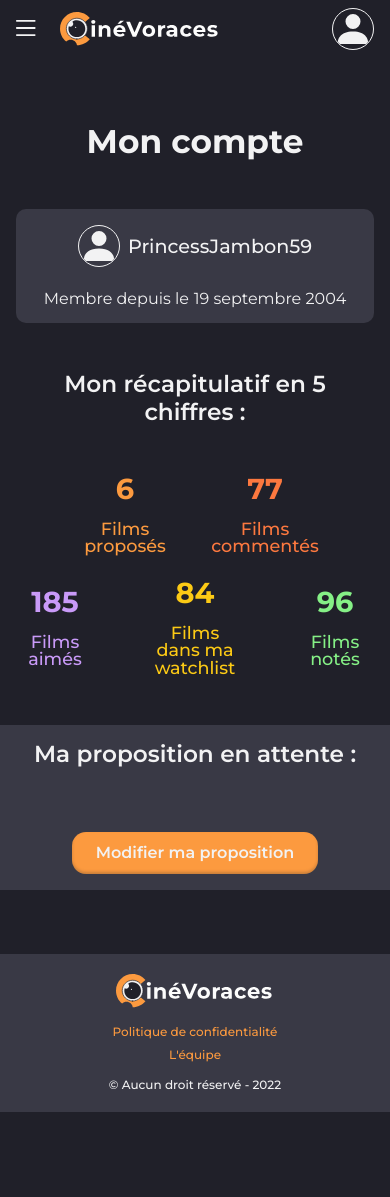
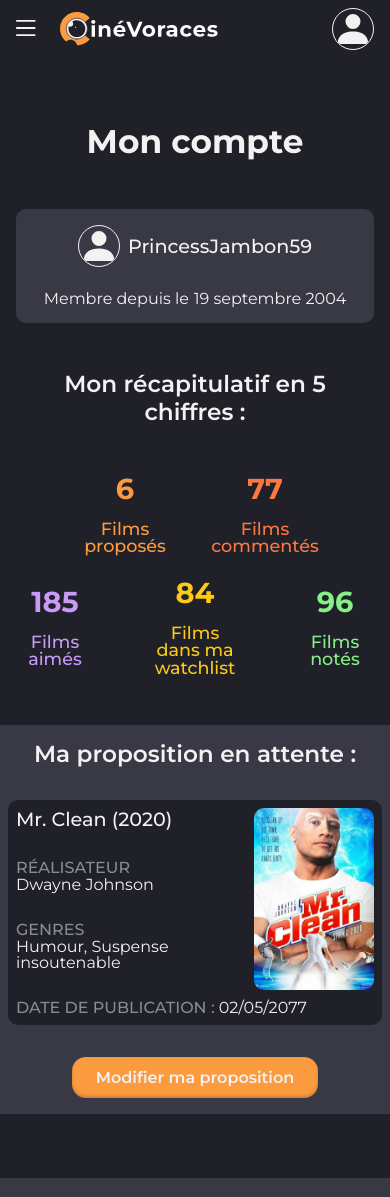
Before and after one commit to Julien-Goletto/cinevoraces-front, a React (Create React App) app: page /user in a window 390 px wide. Shown: the top 1197 px of the page. Before the commit the page ends 1112 px from the top, so only its background shows below. Built offline with nearby package versions, Linux system fonts and the light colour scheme.

Commit message:
<style> UserSubmittedFilm grid is responsive

```diff
--- a/src/pages/User/User.module.scss
+++ b/src/pages/User/User.module.scss
@@ -20,3 +20,26 @@
     white-space: nowrap;
   }
 }
+.title-h3 {
+  font-size: 1.2rem;
+  font-weight: 500;
+}
+.title-h4 {
+  font-size: 1rem;
+  font-weight: 500;
+  text-transform: uppercase;
+  color: var.$input-text;
+  & span {
+    white-space: nowrap;
+  }
+}
+
+@include mix.breakpoint('tablet') {
+  .title-h3 {
+    font-size: 1.75rem;
+    font-weight: 600;
+  }
+  .title-h4 {
+    font-size: 1.2rem;
+  }
+}
--- a/src/pages/User/User.tsx
+++ b/src/pages/User/User.tsx
@@ -18,7 +18,7 @@ const fake_data = {
     title: 'Mr. Clean',
     cover: 'fake_data/covers/cover_2.jpg',
     releaseDate: 2020,
-    director: 'Dwayne Johnson',
+    director: ['Dwayne Johnson'],
     genres: ['Humour', 'Suspense insoutenable'],
     publishDate: '02/05/2077'
   },
--- a/src/pages/User/UserSubmittedFilm/UserSubmittedFilm.module.scss
+++ b/src/pages/User/UserSubmittedFilm/UserSubmittedFilm.module.scss
@@ -8,7 +8,8 @@
   & button {
     width: fit-content;
   }
-  & .no-film-submitted {
+}
+.no-film-submitted {
   display: flex;
   flex-direction: column;
     align-items: center;
@@ -20,13 +21,91 @@
       color: var.$primary
     }
   }
-  & .pending-proposal {
+.pending-proposal {
   display: flex;
   flex-direction: column;
   align-items: center;
   gap: 2em;
-    & .film {
-
+}
+.film {
+  width: 100%;
+  background-color: var.$background;
+  border-radius: 10px;
+  padding: .5em;
+  display: grid;
+  // align-items: end;
+  gap: .5em;
+  grid-template-columns: (1fr 1fr 120px);
+  grid-template-areas:
+    "title title cover"
+    "direc direc cover"
+    "genre genre cover"
+    "pDate pDate pDate";
+  & .grid-title {
+    grid-area: title;
+    align-self: start;
+  }
+  & .grid-direc {
+    grid-area: direc;
+    align-self: start;
+  }
+  & .grid-genre {
+    grid-area: genre;
+    align-self: start;
+  }
+  & .grid-pDate {
+    grid-area: pDate;
+    align-self: end;
+  }
+  & .grid-cover {
+    grid-area: cover;
+  }
+}
+.publish-date {
+  color: var.$white;
+  font-weight: 400;
+}
+.cover {
+  border-radius: 10px;
+  overflow: hidden;
+  & img {
+    width: 100%;
+    height: 100%;
+    object-fit: cover;
+  }
+}
+@media screen and (min-width: 485px) {
+  .film {
+    grid-template-columns: (1fr 1fr 150px);
+    grid-template-areas:
+    "title title cover"
+    "direc direc cover"
+    "genre genre cover"
+    "pDate pDate cover";
+  }
+}
+@media screen and (min-width: 560px) {
+  .film {
+    width: fit-content;
+    grid-template-columns: (1fr 1fr 1fr 170px);
+    grid-template-areas:
+    "title title . cover"
+    "direc direc . cover"
+    "genre genre . cover"
+    "pDate pDate . cover";
+    & .grid-direc {
+      align-self: center;
+    }
+    & .grid-genre {
+      align-self: center;
     }
   }
 }
+@include mix.breakpoint('laptop') {
+  .film {
+    grid-template-columns: (1fr 1fr 1fr 210px);
+    & span {
+      font-size: 1.2rem;
+    }
+  }
+}
--- a/src/pages/User/UserSubmittedFilm/UserSubmittedFilm.tsx
+++ b/src/pages/User/UserSubmittedFilm/UserSubmittedFilm.tsx
@@ -23,7 +23,50 @@ function UserSubmittedFilm({ film }: UserSubmittedFilm) {
         <div className={`container ${styles['pending-proposal']}`}>
           <h2 className={userStyles['title-h2']}>Ma proposition en <span>attente :</span></h2>
           <div className={styles['film']}>
+            <h3 className={`${styles['grid-title']} ${userStyles['title-h3']}`}>
+              {film.title}
+              &nbsp;&#40;{film.releaseDate}&#41;
+            </h3>
 
+            <div className={styles['grid-direc']}>
+              <h4 className={userStyles['title-h4']}>
+                réalisateur{(film.director.length > 1) && 's'}
+              </h4>
+              <div>
+                {film.director.map((director, index) =>
+                  <span>
+                    {director}
+                    {(index + 1 !== film.director.length) && ', '}
+                  </span>
+                )}
+              </div>
+            </div>
+
+            <div className={styles['grid-genre']}>
+              <h4 className={userStyles['title-h4']}>
+              genre{(film.genres.length > 1) && 's'}
+              </h4>
+              <div>
+                {film.genres.map((genres, index) =>
+                  <span>
+                    {genres}
+                    {(index + 1 !== film.genres.length) && ', '}
+                  </span>
+                )}
+              </div>
+            </div>
+
+            <div className={styles['grid-pDate']}>
+              <h4 className={userStyles['title-h4']}>
+                date de
+                <span>&nbsp;publication :</span>
+                <span className={styles['publish-date']}>&nbsp;{film.publishDate}</span>
+              </h4>
+            </div>
+
+            <div className={`${styles['grid-cover']} ${styles['cover']}`}>
+              <img src={film.cover} alt='Affiche du film' />
+            </div>
           </div>
           <Button
             state='full'
--- a/src/types/types.user.d.ts
+++ b/src/types/types.user.d.ts
@@ -14,7 +14,7 @@ type submittedMovie = {
   title: string,
   cover: string,
   releaseDate: number,
-  director: string,
+  director: string[],
   genres: string[],
   publishDate: string
 }
```
Lines whose indentation alone changed are shown as unchanged.
